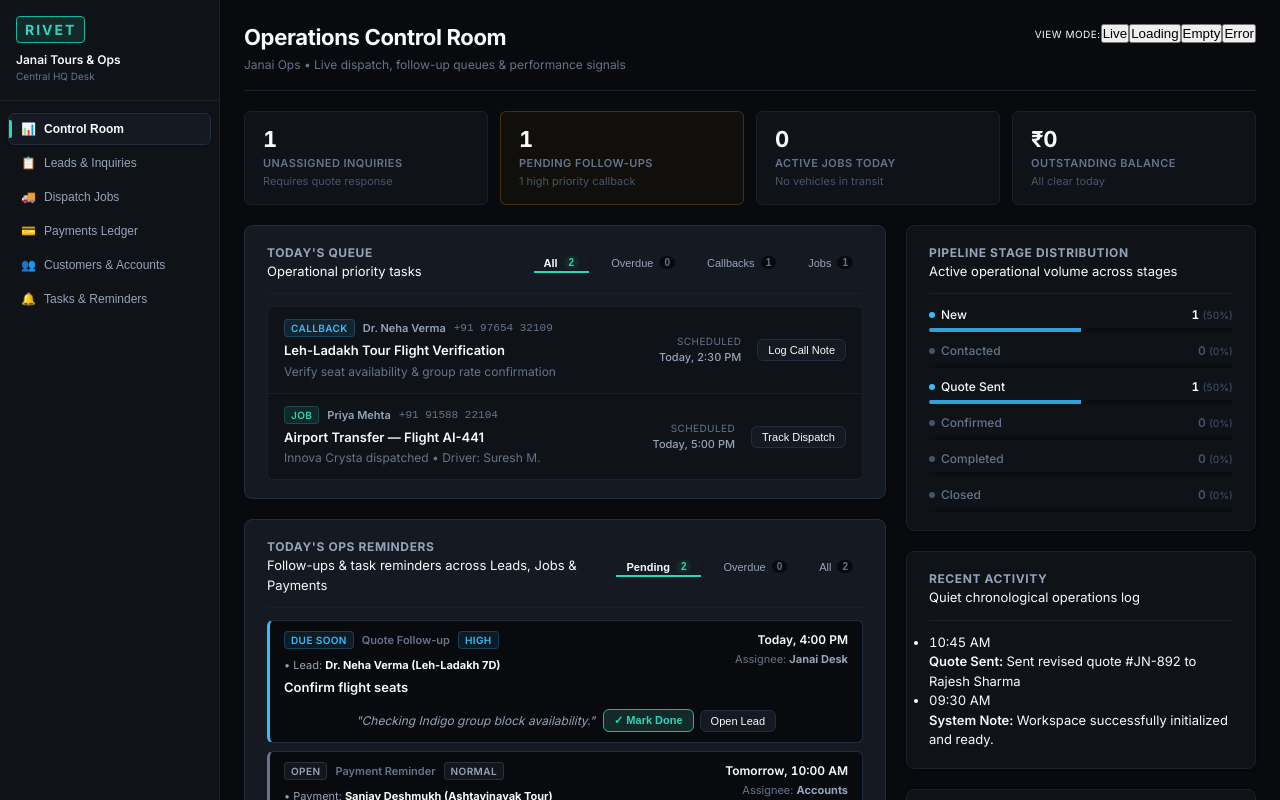
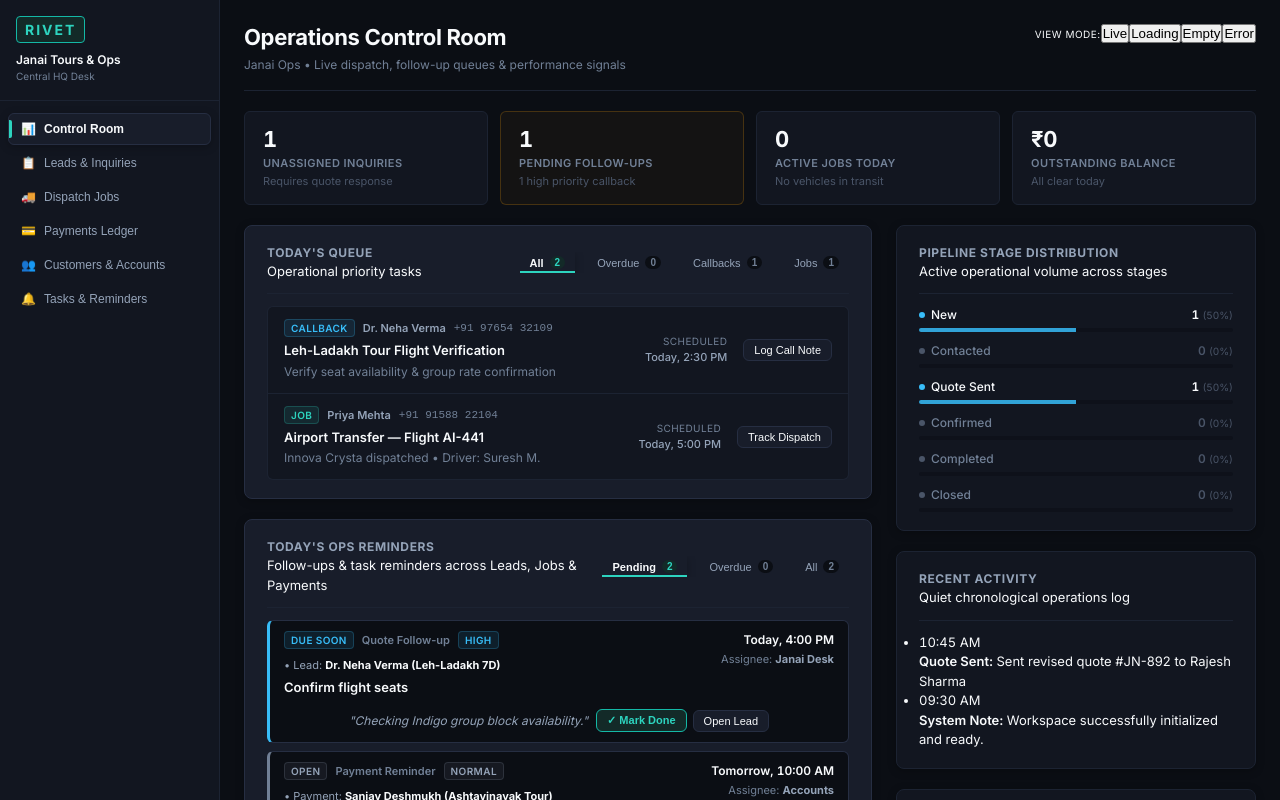
Before and after one commit to SanghpalBhakte/Rivet, a React (Vite) app: page / in a window 1280 px wide. Shown: the top 800 px of the page. Built offline with nearby package versions, Linux system fonts and the light colour scheme.

Commit message:
refactor(ui): soften background contrast, enhance surface layering, and refine right-column spacing rhythm

```diff
--- a/src/rivet/styles/rivet.css
+++ b/src/rivet/styles/rivet.css
@@ -5,29 +5,29 @@
    ========================================================================== */
 
 :root {
-  /* Surface & Base Palette (Deep Charcoal & Soft Graphite Layering) */
-  --rv-bg-base: #080a0d;
-  --rv-bg-surface: #0f1318;
-  --rv-bg-surface-elevated: #151921;
-  --rv-bg-surface-hover: #1b212b;
-  --rv-bg-input: #0b0e12;
+  /* Surface & Base Palette (Softened Graphite & Slate Layering) */
+  --rv-bg-base: #0b0e14;
+  --rv-bg-surface: #121620;
+  --rv-bg-surface-elevated: #181d2a;
+  --rv-bg-surface-hover: #1e2434;
+  --rv-bg-input: #0e111a;
 
   /* Borders & Dividers */
-  --rv-border-subtle: #19202a;
-  --rv-border-default: #232c3a;
-  --rv-border-strong: #313d4f;
+  --rv-border-subtle: #1c2332;
+  --rv-border-default: #262e42;
+  --rv-border-strong: #344058;
   --rv-border-focus: #2dd4bf;
 
   /* Shadows & Depth System */
-  --rv-shadow-sm: 0 1px 3px rgba(0, 0, 0, 0.35);
-  --rv-shadow-md: 0 4px 16px rgba(0, 0, 0, 0.4);
-  --rv-shadow-lg: 0 8px 30px rgba(0, 0, 0, 0.5);
+  --rv-shadow-sm: 0 2px 8px rgba(0, 0, 0, 0.25);
+  --rv-shadow-md: 0 4px 18px rgba(0, 0, 0, 0.32);
+  --rv-shadow-lg: 0 8px 32px rgba(0, 0, 0, 0.42);
 
   /* Typography Colors */
   --rv-text-primary: #f8fafc;
   --rv-text-secondary: #94a3b8;
-  --rv-text-muted: #64748b;
-  --rv-text-dim: #475569;
+  --rv-text-muted: #718096;
+  --rv-text-dim: #4a5568;
 
   /* Operational Status Colors (Muted, Non-glowing, Low-glare Palette) */
   /* Overdue / Critical — Muted Amber Warmth */
@@ -131,9 +131,9 @@
 /* Dashboard Grid Layout */
 .rv-dashboard-grid {
   display: grid;
-  grid-template-columns: minmax(0, 1fr) 350px;
-  gap: var(--rv-space-5);
-  margin-bottom: var(--rv-space-4);
+  grid-template-columns: minmax(0, 1fr) 360px;
+  gap: var(--rv-space-6);
+  margin-bottom: var(--rv-space-5);
   align-items: start;
 }
 
```
